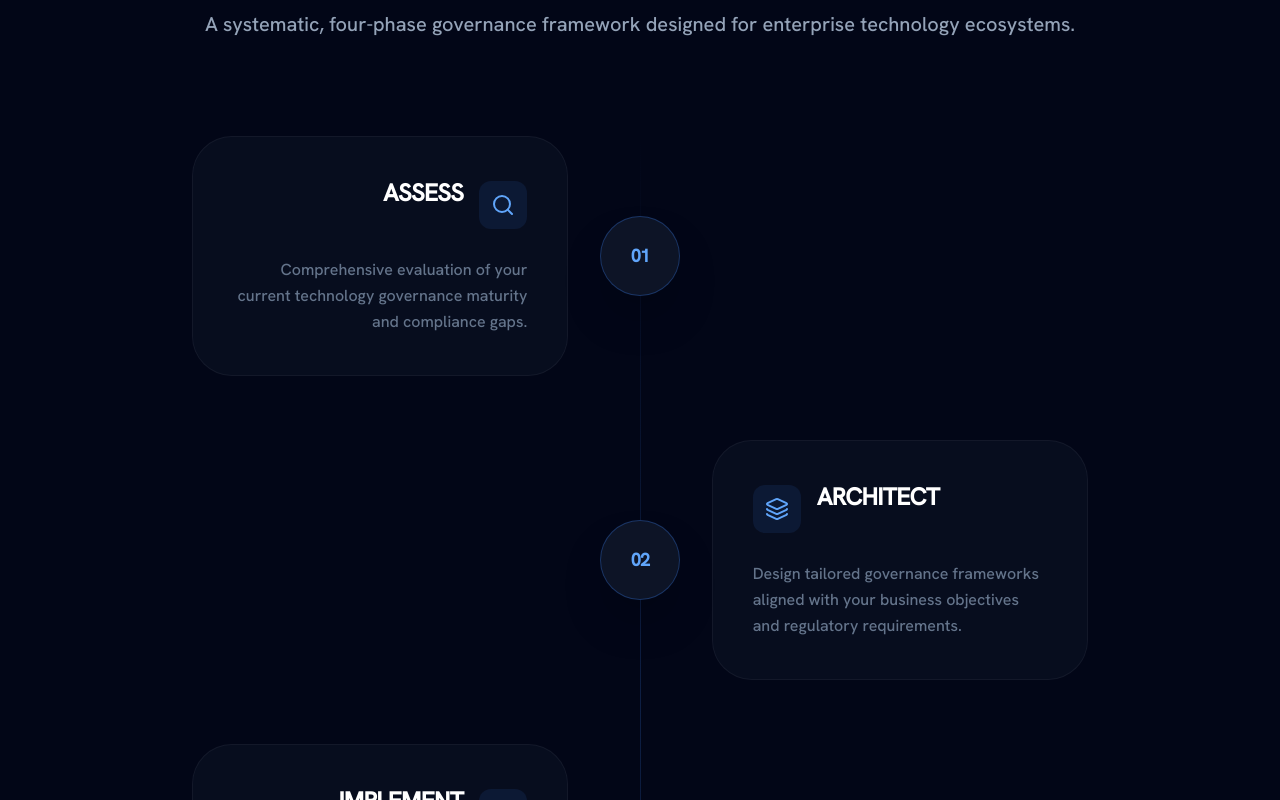
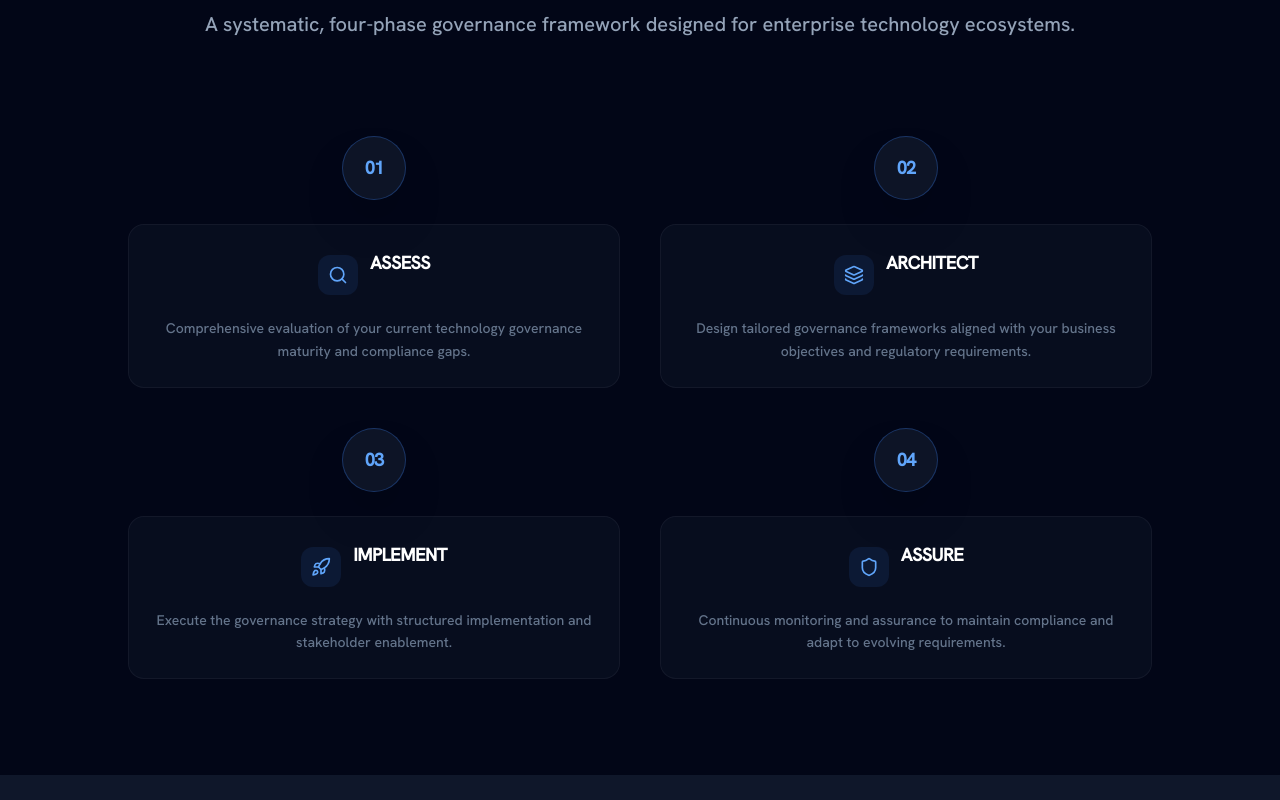
Before and after one commit to VyomAdmin/valinz-feb, a Next.js app: page / in a window 1280 px wide. Shown: the part 1880-2680 px from the top of the page. Built offline with nearby package versions, Linux system fonts and the light colour scheme.

Commit message:
Fix responsive design: Hero icon stacking on mobile, Approach section centered grid layout with number on top

```diff
--- a/src/components/sections/Approach.tsx
+++ b/src/components/sections/Approach.tsx
@@ -41,36 +41,32 @@ const Approach = () => {
                     </p>
                 </div>
 
-                <div className="max-w-4xl mx-auto relative">
-                    {/* Vertical Connection Line */}
-                    <div className="absolute left-[39px] md:left-1/2 top-0 bottom-0 w-[1px] bg-gradient-to-b from-blue-500/0 via-blue-500/20 to-blue-500/0"></div>
-
-                    <div className="space-y-16 relative">
+                <div className="max-w-5xl mx-auto px-4 md:px-0">
+                    <div className="grid grid-cols-1 md:grid-cols-2 gap-8 md:gap-10">
                         {phases.map((phase, index) => {
                             const Icon = phase.icon;
-                            const isEven = index % 2 !== 0;
                             return (
                                 <div
                                     key={index}
-                                    className={`relative flex flex-col md:flex-row items-start md:items-center ${isEven ? 'md:flex-row-reverse' : ''}`}
+                                    className="flex flex-col items-center text-center"
                                 >
-                                    {/* Number Circle */}
-                                    <div className="absolute left-0 md:left-1/2 md:-translate-x-1/2 flex items-center justify-center w-20 h-20 rounded-full bg-[#0D1426] border border-blue-500/30 z-20 shadow-2xl">
+                                    {/* Number Circle on Top */}
+                                    <div className="flex items-center justify-center w-16 h-16 rounded-full bg-[#0D1426] border border-blue-500/30 z-20 shadow-2xl mb-6">
                                         <span className="text-blue-400 font-bold text-lg tracking-tighter">{phase.number}</span>
                                     </div>
 
                                     {/* Content Card */}
-                                    <div className={`w-full md:w-[42%] ml-24 md:ml-0 ${isEven ? 'md:text-left' : 'md:text-right'}`}>
-                                        <div className="bg-[#0D1426]/50 border border-white/5 p-10 rounded-[2.5rem] hover:border-blue-500/20 transition-all">
-                                            <div className={`flex items-center gap-4 mb-6 ${isEven ? 'flex-row' : 'flex-row-reverse'}`}>
-                                                <div className="w-12 h-12 bg-blue-500/10 rounded-xl flex items-center justify-center">
-                                                    <Icon className="text-blue-400" size={24} />
+                                    <div className="w-full">
+                                        <div className="bg-[#0D1426]/50 border border-white/5 p-6 rounded-2xl hover:border-blue-500/20 transition-all h-full flex flex-col">
+                                            <div className="flex items-center gap-3 mb-4 justify-center">
+                                                <div className="w-10 h-10 bg-blue-500/10 rounded-xl flex items-center justify-center flex-shrink-0">
+                                                    <Icon className="text-blue-400" size={20} />
                                                 </div>
-                                                <h3 className="text-2xl font-bold text-white tracking-tight uppercase">
+                                                <h3 className="text-lg font-bold text-white tracking-tight uppercase">
                                                     {phase.title}
                                                 </h3>
                                             </div>
-                                            <p className="text-slate-500 leading-relaxed font-medium">
+                                            <p className="text-sm text-slate-500 leading-relaxed font-medium flex-grow">
                                                 {phase.description}
                                             </p>
                                         </div>
--- a/src/components/sections/Hero.tsx
+++ b/src/components/sections/Hero.tsx
@@ -46,8 +46,8 @@ const Hero = () => {
                     </div>
 
                     {/* ONE H1 so spacing between Technology and Governance stays "regular" */}
-                    <div className="w-full flex items-start justify-between gap-6 mb-8">
-                        <h1 className="text-left text-5xl md:text-7xl lg:text-8xl font-black tracking-tighter leading-[1.0] text-white">
+                    <div className="w-full flex flex-col md:flex-row items-center md:items-start md:justify-between gap-6 mb-8">
+                        <h1 className="text-center md:text-left text-4xl sm:text-5xl md:text-7xl lg:text-8xl font-black tracking-tighter leading-[1.0] text-white">
                             Intelligence-Driven Technology
                             <br />
                             <span className="text-transparent bg-clip-text bg-gradient-to-b from-white to-slate-500">
@@ -56,7 +56,7 @@ const Hero = () => {
                         </h1>
 
                         {/* Metallic Icon Visual (right side) */}
-                        <div className="relative w-24 h-24 md:w-28 md:h-28 lg:w-32 lg:h-32 flex-shrink-0 group mt-2">
+                        <div className="relative w-20 h-20 sm:w-24 sm:h-24 md:w-28 md:h-28 lg:w-32 lg:h-32 flex-shrink-0 group mt-4 md:mt-2">
                             <div className="absolute inset-0 bg-blue-500/20 blur-2xl rounded-full group-hover:bg-blue-500/30 transition-all duration-500"></div>
                             <Image
                                 src="/1x/Valinz-Icon.jpeg"
```
